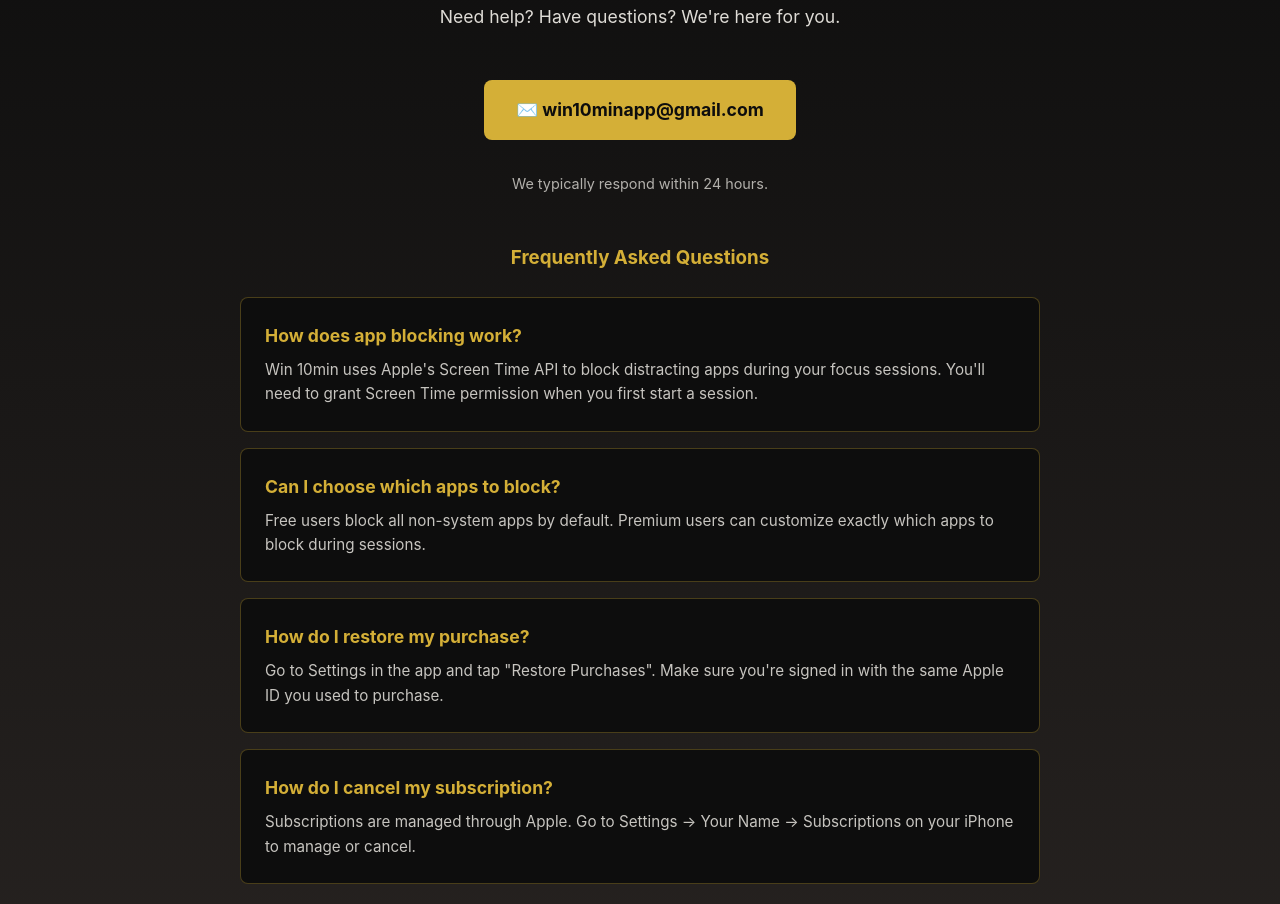
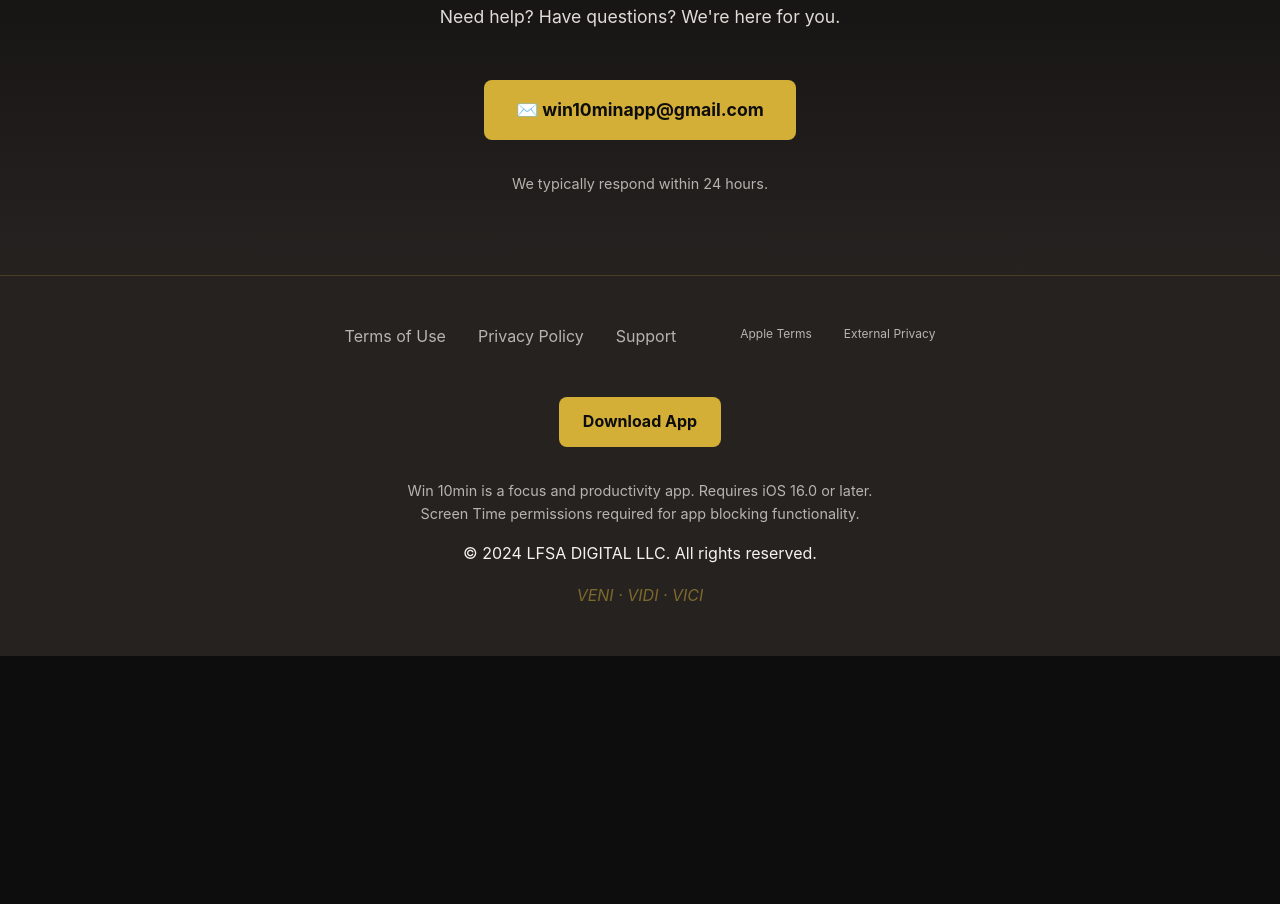
Before and after one commit to lfsadigital/win10min, a plain HTML site: page index.html in a window 1280 px wide. Shown: the part 3656-4560 px from the top of the page. After the commit the page ends 4312 px from the top, so only its background shows below. Drawn offline with Linux system fonts and the light colour scheme.

Commit message:
Refactor support section in index.html

```diff
--- a/index.html
+++ b/index.html
@@ -647,31 +647,6 @@
               <p style="opacity: 0.7; font-size: 0.9rem;">
                   We typically respond within 24 hours.
               </p>
-
-                  <div class="faq">
-                      <h3 style="color: var(--roman-gold); text-align: center; margin-bottom: 1.5rem;">Frequently Asked Questions</h3>
-
-                      <div class="faq-item">
-                          <h4>How does app blocking work?</h4>
-                          <p>Win 10min uses Apple's Screen Time API to block distracting apps during your focus sessions. You'll need to grant Screen Time permission when you
-   first start a session.</p>
-                      </div>
-
-                      <div class="faq-item">
-                          <h4>Can I choose which apps to block?</h4>
-                          <p>Free users block all non-system apps by default. Premium users can customize exactly which apps to block during sessions.</p>
-                      </div>
-
-                      <div class="faq-item">
-                          <h4>How do I restore my purchase?</h4>
-                          <p>Go to Settings in the app and tap "Restore Purchases". Make sure you're signed in with the same Apple ID you used to purchase.</p>
-                      </div>
-
-                      <div class="faq-item">
-                          <h4>How do I cancel my subscription?</h4>
-                          <p>Subscriptions are managed through Apple. Go to Settings → Your Name → Subscriptions on your iPhone to manage or cancel.</p>
-                      </div>
-                  </div>
           </div>
       </div>
   </section>
```
Lines whose indentation alone changed are shown as unchanged.
